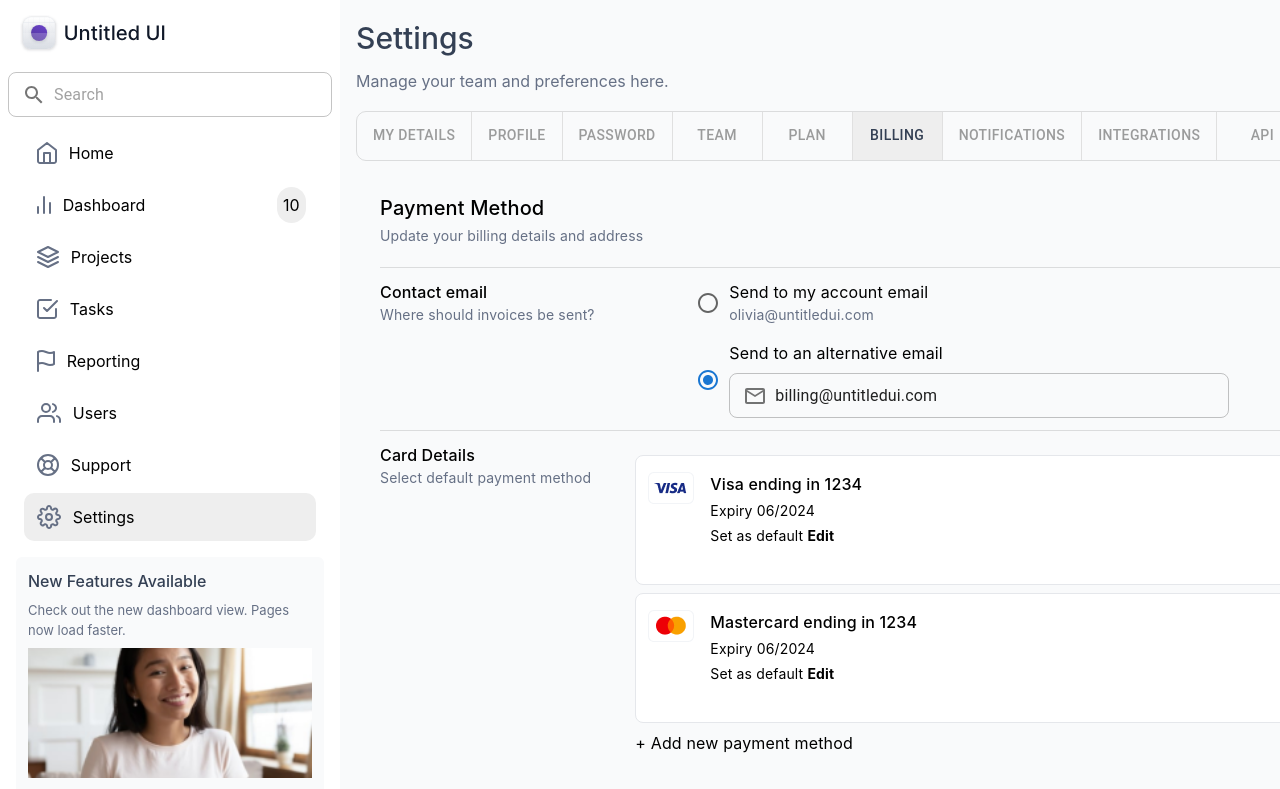
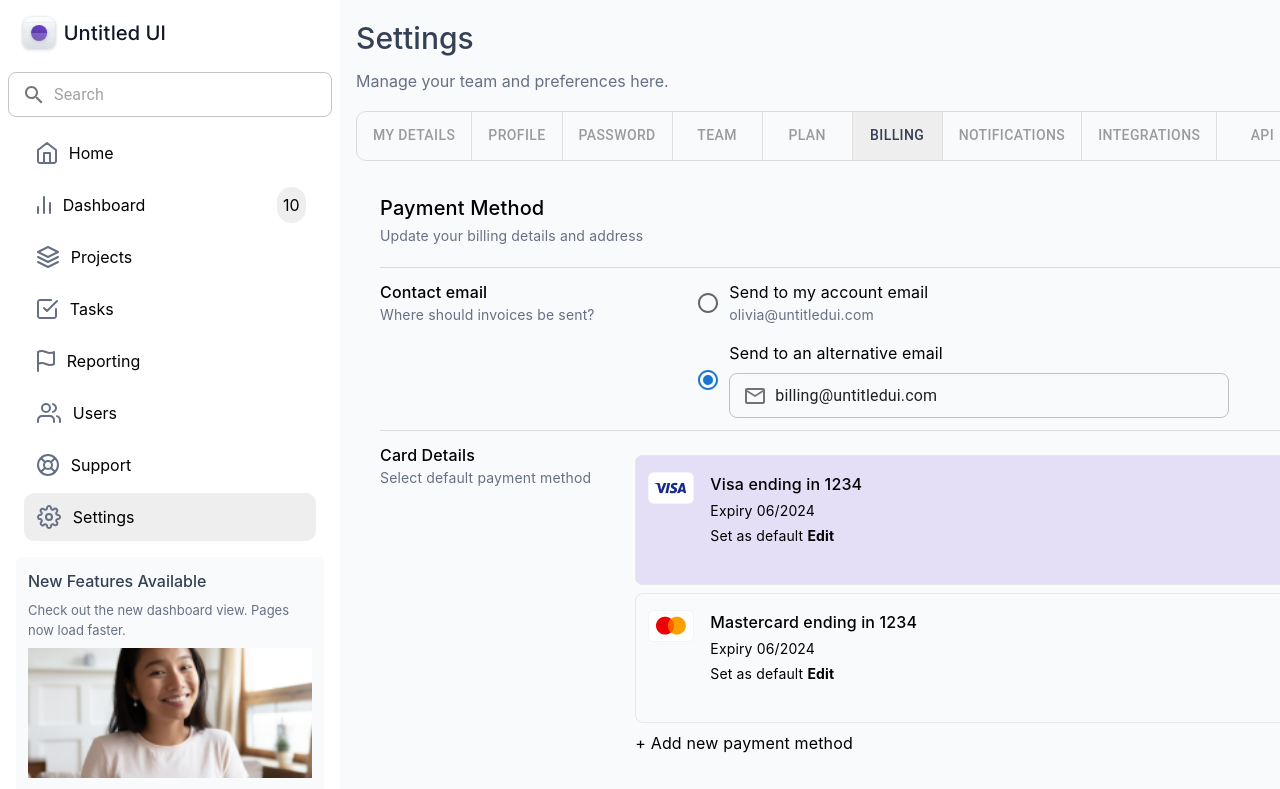
Before and after one commit to EmekaNkwo/vencru, a React (Create React App) app: page /settings in a window 1280 px wide. Shown: the top 789 px of the page. Built offline with nearby package versions, Linux system fonts and the light colour scheme.

Commit message:
fixed card bg color bug

```diff
--- a/src/components/settings/Billing.jsx
+++ b/src/components/settings/Billing.jsx
@@ -3,7 +3,13 @@ import {
   MailOutline,
   RadioButtonUnchecked,
 } from "@mui/icons-material";
-import { Divider, RadioGroup, FormControlLabel, Radio } from "@mui/material";
+import {
+  Divider,
+  RadioGroup,
+  FormControlLabel,
+  Radio,
+  Box,
+} from "@mui/material";
 import React, { useState } from "react";
 import { masterCard, visaCard } from "../../shared/assets";
 import { InputField } from "../../shared/components/CustomInputField";
@@ -107,10 +113,14 @@ function Billing() {
         </div>
         <div className="flex flex-col my-3 w-full gap-2">
           {cards.map((card, index) => (
+            <Box
+              sx={{
+                backgroundColor: selectedCard === index ? "#7f56d92c" : "",
+                borderRadius: "8px",
+              }}
+            >
               <div
-              className={`flex items-start justify-between border-[1px] h-[130px] rounded-lg bg-[#fff] py-4 px-3 cursor-pointer ${
-                selectedCard === index ? "bg-[#7f56d967]" : ""
-              }`}
+                className={`flex items-start justify-between border-[1px] h-[130px]  rounded-lg  py-4 px-3 cursor-pointer`}
                 key={index}
                 onClick={() => handleClick(index)}
               >
@@ -140,6 +150,7 @@ function Billing() {
                   <RadioButtonUnchecked onClick={() => handleClick(index)} />
                 )}
               </div>
+            </Box>
           ))}
 
           <span className="cursor-pointer">+ Add new payment method</span>
```
Lines whose indentation alone changed are shown as unchanged.
